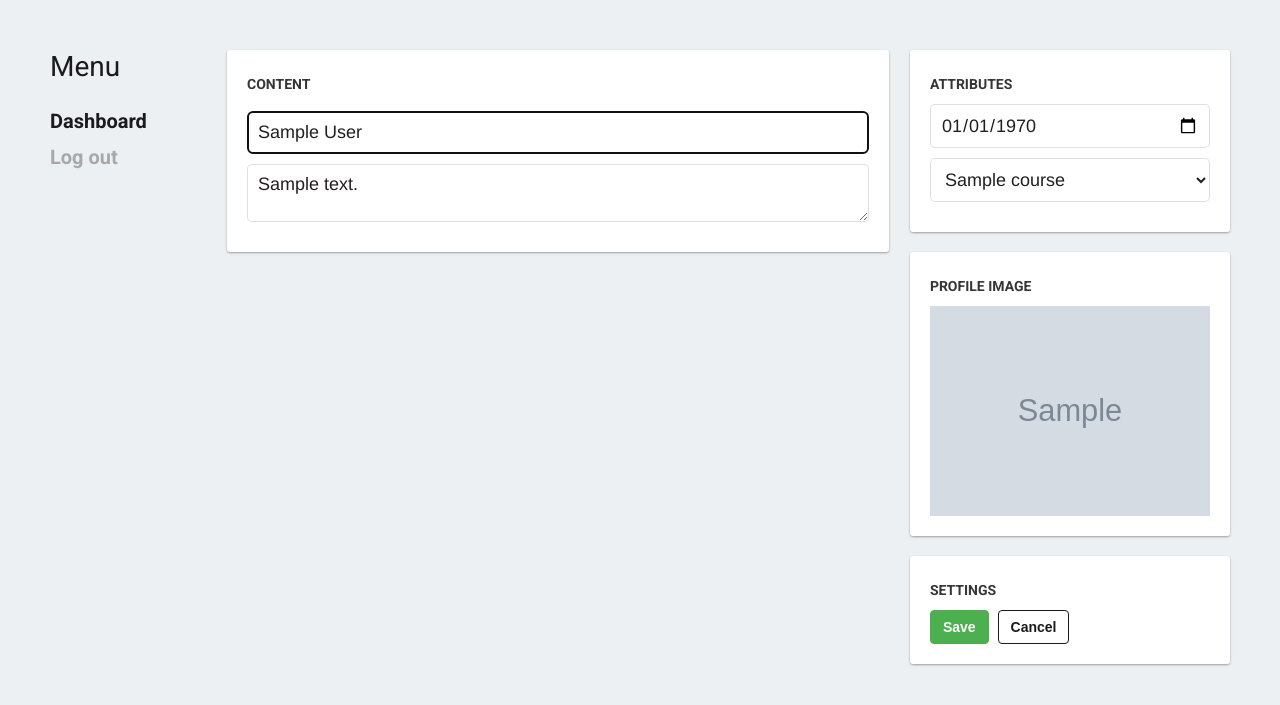
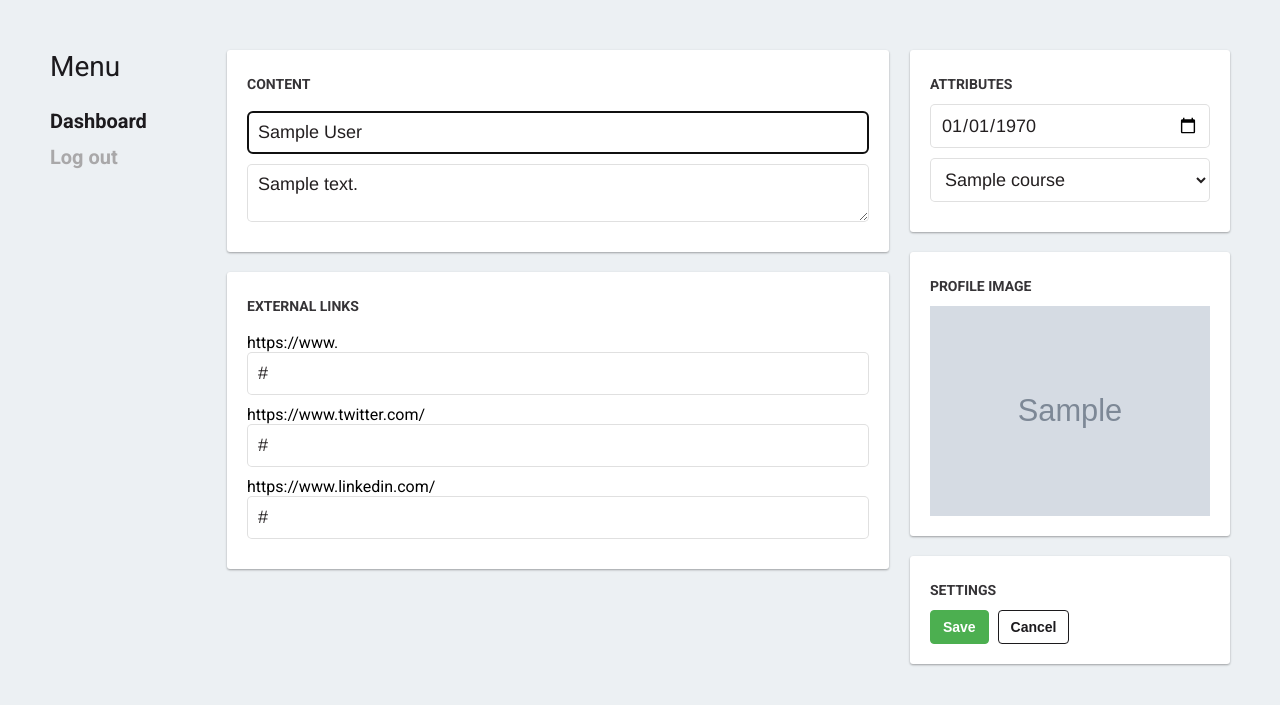
Before and after one commit to PaddyPowers/sd16.github.io, a PHP site: template templates/admin/editArticle.php in a window 1280 px wide. Shown: the top 705 px of the page. Run offline with PHP 8.4, Linux system fonts and the light colour scheme; the template is opened without the code that fills it: most values are stand-ins (such as "Sample title", 1, 10 or a date in 2020); grey boxes marked "Sample" are stand-in pictures; some libraries are stand-ins or nearby versions.

Commit message:
fixing external link input on the admin side

```diff
--- a/templates/admin/editArticle.php
+++ b/templates/admin/editArticle.php
@@ -35,6 +35,16 @@
             <h1>Content</h1>
             <input type="text" name="fullName" id="fullName" class="textBox" placeholder="Full Name" required autofocus maxlength="255" value="<?php echo htmlspecialchars( $results['article']->fullName )?>" />
             <textarea name="content" id="content"  class="textBox" placeholder="Description" required maxlength="1000"><?php echo htmlspecialchars( $results['article']->content )?></textarea>
+          </div>
+
+          <div class="card">
+            <h1>External Links</h1>
+            <p>https://www.</p>
+            <input type="text" name="website" id="website" class="textBox" placeholder="mywebsite.co.uk" required autofocus maxlength="255" value="<?php echo htmlspecialchars( $results['article']->website )?>" />
+            <p>https://www.twitter.com/</p>
+            <input type="text" name="twitter" id="twitter" class="textBox" placeholder="mytwitterlink" required autofocus maxlength="255" value="<?php echo htmlspecialchars( $results['article']->website )?>" />
+            <p>https://www.linkedin.com/</p>
+            <input type="text" name="linkedin" id="linkedin" class="textBox" placeholder="mylinkedinlink" required autofocus maxlength="255" value="<?php echo htmlspecialchars( $results['article']->website )?>" />
           </div>
         </div>
 
```
